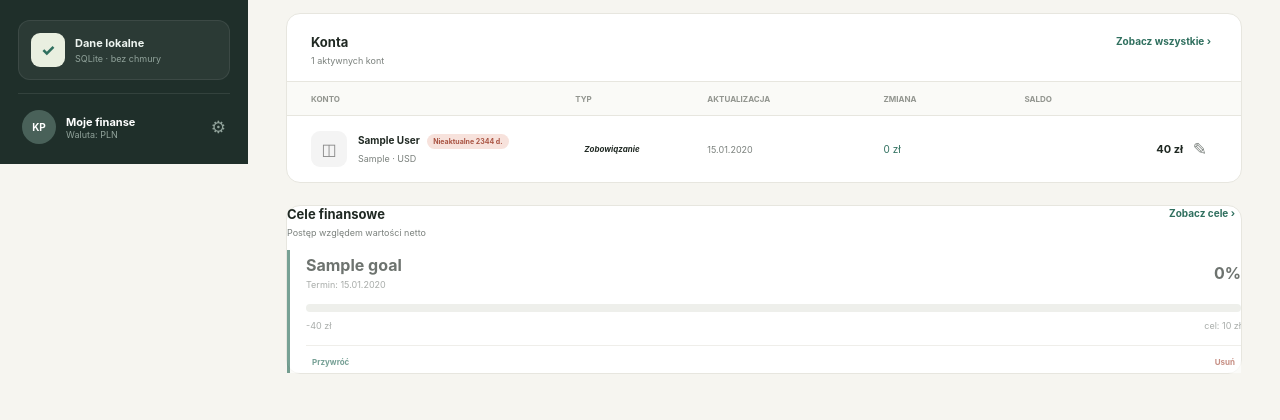
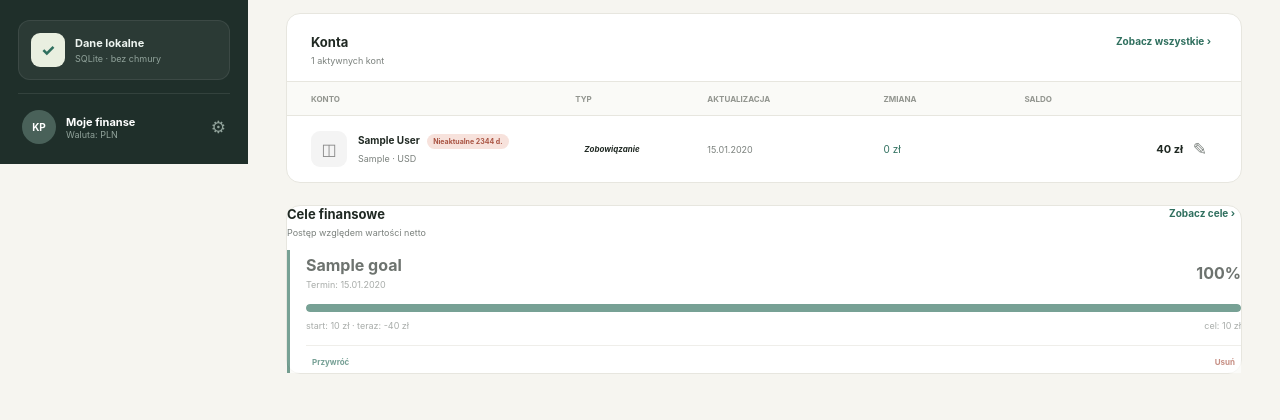
Before and after one commit to kacperpaluch/networthtracker, a FastAPI app: page / in a window 1280 px wide. Shown: the part 636-1056 px from the top of the page. Run offline with FastAPI, Linux system fonts and the light colour scheme; tables that the repository leaves empty hold one stand-in row (values such as "Sample post").

Commit message:
feat: clarify FX history and support negative goals
- show the saved NBP rate and fixing date in account activity
- validate weekend snapshots against the latest prior NBP table
- calculate goal progress from the net worth captured at creation
- support negative targets across UI, migrations, exports, and imports
- fingerprint static assets to prevent stale frontend code after upgrades
- update README, developer guide, and Docker Hub documentation

```diff
--- a/app/fx.py
+++ b/app/fx.py
@@ -10,6 +10,14 @@ from .models import AppSetting, ExchangeRate
 NBP_API = "https://api.nbp.pl/api/exchangerates/rates"
 
 
+def set_setting(db: Session, key: str, value: str) -> None:
+    setting = db.get(AppSetting, key)
+    if setting:
+        setting.value = value
+    else:
+        db.add(AppSetting(key=key, value=value))
+
+
 def rate_to_pln(
     currency: str, day: date, db: Session, *, force_refresh: bool = False
 ) -> tuple[float, date]:
@@ -18,23 +26,28 @@ def rate_to_pln(
     if code == "PLN":
         return 1.0, day
 
+    lookup_day = min(day, date.today())
     cached = (
         db.query(ExchangeRate)
         .filter(
             ExchangeRate.currency == code,
-            ExchangeRate.effective_date <= day,
+            ExchangeRate.effective_date <= lookup_day,
         )
         .order_by(ExchangeRate.effective_date.desc())
         .first()
     )
+    checked_for_day = db.get(
+        AppSetting, f"fx_checked_{code}_{lookup_day.isoformat()}"
+    )
     if (
         cached
         and not force_refresh
-        and cached.effective_date >= day - timedelta(days=10)
+        and checked_for_day
+        and cached.effective_date >= lookup_day - timedelta(days=10)
     ):
         return cached.rate_to_pln, cached.effective_date
 
-    end = min(day, date.today())
+    end = lookup_day
     start = end - timedelta(days=10)
     for table in ("A", "B"):
         url = f"{NBP_API}/{table}/{code}/{start.isoformat()}/{end.isoformat()}/"
@@ -74,14 +87,16 @@ def rate_to_pln(
                     table=table,
                 )
             )
-        checked_key = f"fx_last_checked_{code}"
-        checked = db.get(AppSetting, checked_key)
-        checked_value = datetime.now(UTC).isoformat()
-        if checked:
-            checked.value = checked_value
-        else:
-            db.add(AppSetting(key=checked_key, value=checked_value))
+        set_setting(db, f"fx_last_checked_{code}", datetime.now(UTC).isoformat())
+        set_setting(
+            db,
+            f"fx_checked_{code}_{lookup_day.isoformat()}",
+            effective_date.isoformat(),
+        )
         return value, effective_date
+
+    if cached and cached.effective_date >= lookup_day - timedelta(days=10):
+        return cached.rate_to_pln, cached.effective_date
 
     raise HTTPException(
         503,
--- a/app/main.py
+++ b/app/main.py
@@ -2,8 +2,10 @@ from collections import defaultdict
 from calendar import monthrange
 from datetime import date, timedelta
 import csv
+import hashlib
 import io
 import json
+import math
 import os
 from pathlib import Path
 
@@ -33,6 +35,12 @@ from .seed import seed_database
 
 
 APP_DIR = Path(__file__).resolve().parent
+STATIC_VERSION = hashlib.sha256(
+    b"".join(
+        (APP_DIR / "static" / filename).read_bytes()
+        for filename in ("app.js", "styles.css")
+    )
+).hexdigest()[:12]
 Path("./data").mkdir(parents=True, exist_ok=True)
 Base.metadata.create_all(bind=engine)
 
@@ -62,6 +70,16 @@ def migrate_sqlite_schema() -> None:
                 "WHERE rate_to_pln IS NULL OR rate_to_pln <= 0"
             )
         )
+        goal_columns = {
+            item["name"] for item in inspect(engine).get_columns("goals")
+        }
+        if "start_amount" not in goal_columns:
+            connection.execute(
+                text(
+                    "ALTER TABLE goals ADD COLUMN start_amount FLOAT "
+                    "NOT NULL DEFAULT 0.0"
+                )
+            )
         connection.execute(
             text(
                 "UPDATE snapshots SET rate_date = snapshot_date "
@@ -84,7 +102,7 @@ if env_flag("LOAD_DEMO_DATA"):
     with SessionLocal() as startup_db:
         seed_database(startup_db)
 
-app = FastAPI(title="Worthly", version="1.1.2")
+app = FastAPI(title="Worthly", version="1.2.0")
 app.mount("/static", StaticFiles(directory=APP_DIR / "static"), name="static")
 templates = Jinja2Templates(directory=APP_DIR / "templates")
 
@@ -94,7 +112,7 @@ def index(request: Request):
     return templates.TemplateResponse(
         request=request,
         name="index.html",
-        context={"app_version": app.version},
+        context={"app_version": app.version, "static_version": STATIC_VERSION},
     )
 
 
@@ -132,19 +150,35 @@ def goal_response(
     target = convert_from_pln(
         goal.target_amount, base_currency, date.today(), db
     )
+    start = convert_from_pln(
+        goal.start_amount, base_currency, date.today(), db
+    )
     return {
         "id": goal.id,
         "name": goal.name,
         "targetAmount": round(target, 2),
+        "startAmount": round(start, 2),
         "targetDate": goal.target_date.isoformat() if goal.target_date else None,
         "completed": goal.completed,
         "currentAmount": round(current_net, 2),
-        "progress": round(
-            max(0, min(100, current_net / target * 100)), 1
-        )
-        if target
-        else 0,
+        "progress": goal_progress(start, current_net, target),
     }
+
+
+def goal_progress(start: float, current: float, target: float) -> float:
+    distance = target - start
+    if distance == 0:
+        return 100.0
+    return round(max(0, min(100, (current - start) / distance * 100)), 1)
+
+
+def current_net_worth(db: Session, base_currency: str) -> float:
+    value = 0.0
+    accounts = db.query(Account).filter(Account.archived.is_(False)).all()
+    for account in accounts:
+        balance = account_response(account, db, base_currency).current_balance
+        value += balance if account.kind == "asset" else -balance
+    return value
 
 
 def account_response(
@@ -448,6 +482,8 @@ def dashboard(db: Session = Depends(get_db)):
                 "source": item.source,
                 "note": item.note,
                 "important": item.important,
+                "rateToPln": item.rate_to_pln,
+                "rateDate": item.rate_date.isoformat() if item.rate_date else None,
             }
             for item in recent
         ],
@@ -642,6 +678,7 @@ def create_goal(payload: GoalCreate, db: Session = Depends(get_db)):
     base_currency = get_setting(db, "base_currency", "PLN")
     rate, _ = rate_to_pln(base_currency, date.today(), db)
     values["target_amount"] *= rate
+    values["start_amount"] = current_net_worth(db, base_currency) * rate
     goal = Goal(**values)
     db.add(goal)
     db.commit()
@@ -900,12 +937,15 @@ def import_json(payload: dict, mode: str = "merge", db: Session = Depends(get_db
             goal = Goal(
                 name=name,
                 target_amount=float(item.get("target_amount", 0)),
+                start_amount=float(item.get("start_amount", 0)),
                 target_date=_parse_date(
                     item.get("target_date"), "target_date", optional=True
                 ),
                 completed=bool(item.get("completed", False)),
             )
-            if goal.target_amount > 0:
+            if math.isfinite(goal.target_amount) and math.isfinite(
+                goal.start_amount
+            ):
                 db.add(goal)
                 existing_goals[name.casefold()] = goal
         db.commit()
--- a/app/models.py
+++ b/app/models.py
@@ -60,6 +60,7 @@ class Goal(Base):
     id: Mapped[int] = mapped_column(primary_key=True)
     name: Mapped[str] = mapped_column(String(120))
     target_amount: Mapped[float] = mapped_column(Float)
+    start_amount: Mapped[float] = mapped_column(Float, default=0)
     target_date: Mapped[date | None] = mapped_column(Date, nullable=True)
     completed: Mapped[bool] = mapped_column(Boolean, default=False)
     created_at: Mapped[datetime] = mapped_column(
--- a/app/schemas.py
+++ b/app/schemas.py
@@ -85,12 +85,12 @@ class SettingsUpdate(BaseModel):
 
 class GoalCreate(BaseModel):
     name: str = Field(min_length=1, max_length=120)
-    target_amount: float = Field(gt=0)
+    target_amount: float
     target_date: date | None = None
 
 
 class GoalUpdate(BaseModel):
     name: str | None = Field(default=None, min_length=1, max_length=120)
-    target_amount: float | None = Field(default=None, gt=0)
+    target_amount: float | None = None
     target_date: date | None = None
     completed: bool | None = None
--- a/app/static/app.js
+++ b/app/static/app.js
@@ -224,7 +224,7 @@ function goalCard(goal) {
   return `<article class="goal-card ${goal.completed ? "completed" : ""}">
     <div class="goal-head"><span><strong>${esc(goal.name)}</strong><small>${goal.targetDate ? `Termin: ${dateLabel(goal.targetDate)}` : "Bez terminu"}</small></span><strong>${goal.progress}%</strong></div>
     <div class="goal-progress"><i style="width:${goal.progress}%"></i></div>
-    <div class="goal-foot"><span>${money.format(goal.currentAmount)}</span><span>cel: ${money.format(goal.targetAmount)}</span></div>
+    <div class="goal-foot"><span>start: ${money.format(goal.startAmount)} · teraz: ${money.format(goal.currentAmount)}</span><span>cel: ${money.format(goal.targetAmount)}</span></div>
     <div class="goal-actions"><button data-goal-complete="${goal.id}">${goal.completed ? "Przywróć" : "Oznacz jako osiągnięty"}</button><button class="danger-link" data-goal-delete="${goal.id}">Usuń</button></div>
   </article>`;
 }
@@ -274,7 +274,7 @@ function renderActivity() {
   main.innerHTML = `
     <div class="view-heading"><div><h1>Ostatnia aktywność</h1><p>Historia zapisanych snapshotów salda.</p></div></div>
     <section class="panel activity-list">${recent.map((item) => `
-      <div class="activity-item ${item.important ? "important-change" : ""}"><span class="activity-icon ${item.kind}">${item.important ? "★" : "↻"}</span><span><strong>${esc(item.account)}</strong><small>${esc(item.note || `Saldo z dnia ${dateLabel(item.date)}`)} · ${dateLabel(item.date)}${item.currency !== state.baseCurrency ? ` · ${nativeMoney(item.nativeAmount, item.currency)}` : ""}</small></span><strong>${money.format(item.amount)}</strong></div>`).join("")}</section>
+      <div class="activity-item ${item.important ? "important-change" : ""}"><span class="activity-icon ${item.kind}">${item.important ? "★" : "↻"}</span><span><strong>${esc(item.account)}</strong><small>${esc(item.note || `Saldo z dnia ${dateLabel(item.date)}`)} · snapshot ${dateLabel(item.date)}${item.currency !== state.baseCurrency ? ` · ${nativeMoney(item.nativeAmount, item.currency)}` : ""}</small>${item.currency !== "PLN" && item.rateDate ? `<small class="fx-detail">Kurs: 1 ${esc(item.currency)} = ${Number(item.rateToPln).toFixed(4)} PLN · tabela NBP z ${dateLabel(item.rateDate)}</small>` : ""}</span><strong>${money.format(item.amount)}</strong></div>`).join("")}</section>
     <section class="insight"><strong>✦ PODSUMOWANIE</strong><p>Wartość netto ${summary.change >= 0 ? "wzrosła" : "spadła"} o ${money.format(Math.abs(summary.change))} od ostatniej aktualizacji.</p></section>`;
 }
 
--- a/app/templates/index.html
+++ b/app/templates/index.html
@@ -9,7 +9,7 @@
     <meta property="og:image" content="/static/og.png">
     <title>Worthly — prywatny tracker wartości netto</title>
     <link rel="icon" href="/static/favicon.svg">
-    <link rel="stylesheet" href="/static/styles.css?v={{ app_version }}">
+    <link rel="stylesheet" href="/static/styles.css?v={{ static_version }}">
   </head>
   <body>
     <div class="app-shell">
@@ -256,7 +256,7 @@
         </header>
         <form id="goalForm" class="form">
           <label>Nazwa celu<input name="name" required maxlength="120" placeholder="np. Wartość netto 500 000 zł"></label>
-          <label>Kwota docelowa<div class="money-input"><input name="target_amount" required type="number" min="0.01" step="0.01"><span id="goalCurrency">PLN</span></div></label>
+          <label>Docelowa wartość netto<div class="money-input"><input name="target_amount" required type="number" step="0.01"><span id="goalCurrency">PLN</span></div></label>
           <label>Termin <small>(opcjonalnie)</small><input name="target_date" type="date"></label>
           <footer class="form-actions"><button type="button" class="button secondary close-modal">Anuluj</button><button class="button primary">Dodaj cel</button></footer>
         </form>
@@ -265,6 +265,6 @@
 
     <div class="toast" id="toast" hidden></div>
     <script>window.WORTHLY_VERSION = "{{ app_version }}";</script>
-    <script src="/static/app.js?v={{ app_version }}" defer></script>
+    <script src="/static/app.js?v={{ static_version }}" defer></script>
   </body>
 </html>
```
Also changed, not shown: dockerhub-description.md (+4 -4 lines), docs/DEVELOPER_GUIDE.md (+5 -3 lines), tests/test_api.py (+93 -1 lines), README.md.
